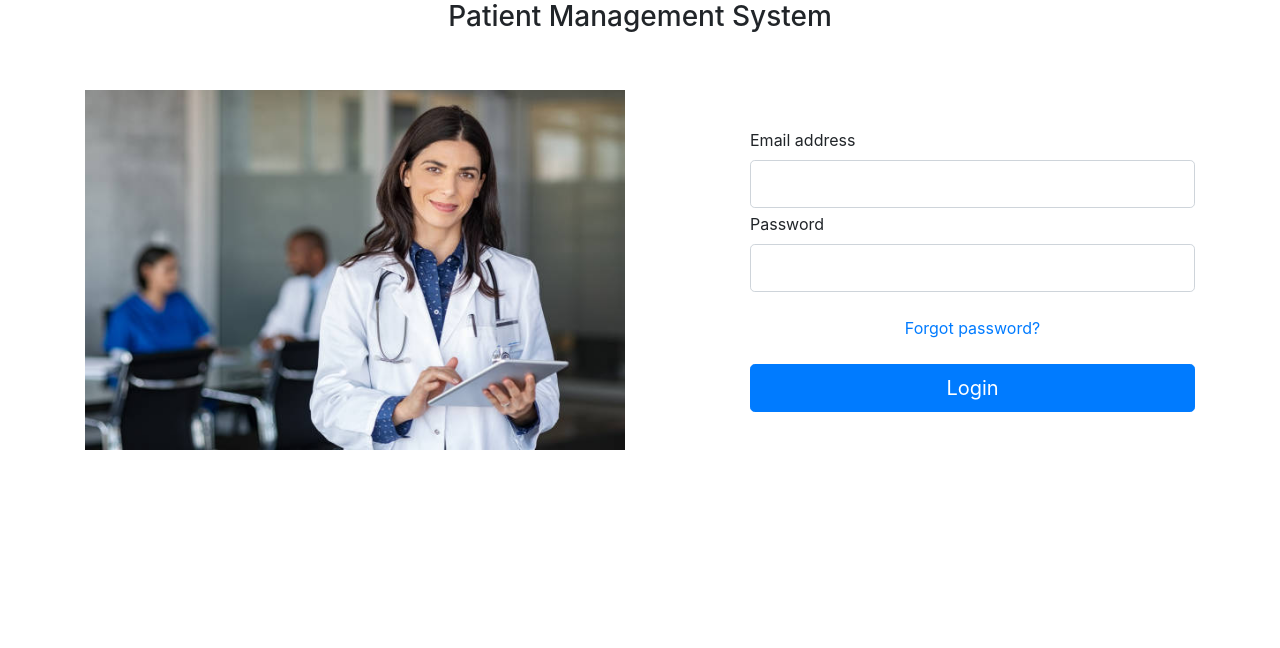
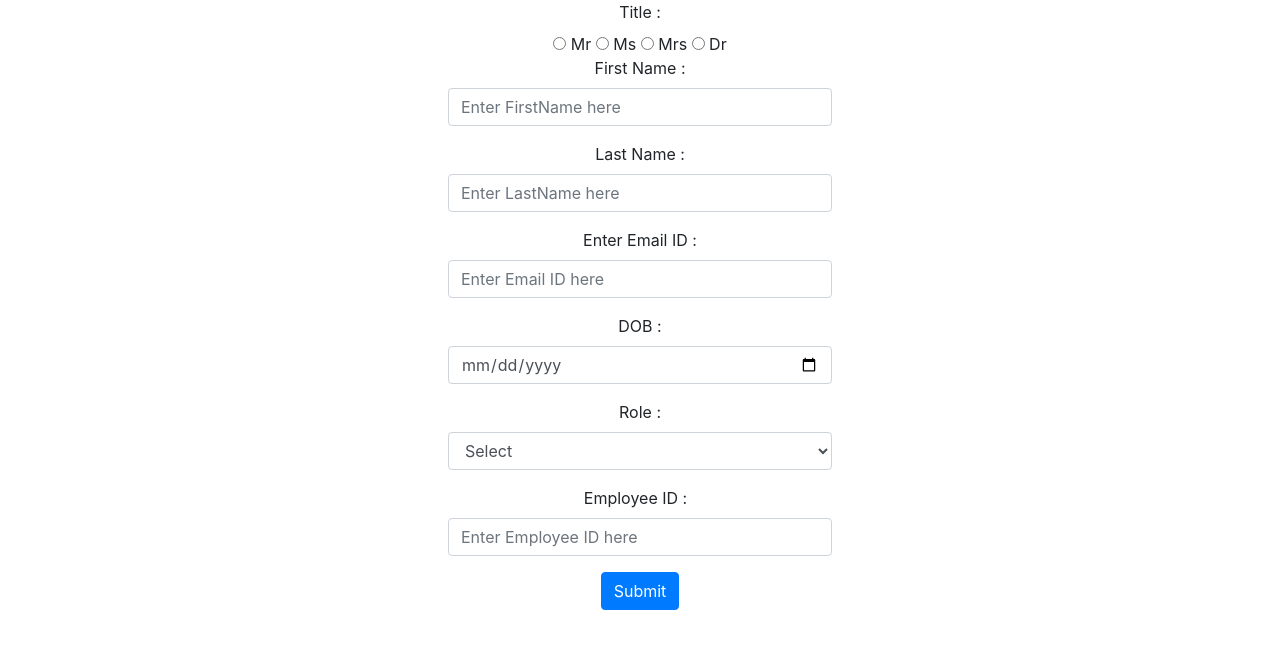
Before and after one commit to jagrutiAute/PMS_Project, an Angular app in the folder Impact-PMS/: page / in a window 1280 px wide. Shown: the top 648 px of the page. Built offline with nearby package versions, Linux system fonts and the light colour scheme.

Commit message:
update app.component.html

```diff
--- a/Impact-PMS/src/app/app.component.html
+++ b/Impact-PMS/src/app/app.component.html
@@ -1 +1,3 @@
-<app-login></app-login>
+<!-- <app-login></app-login>  -->
+
+<app-registration-provider></app-registration-provider>
```
